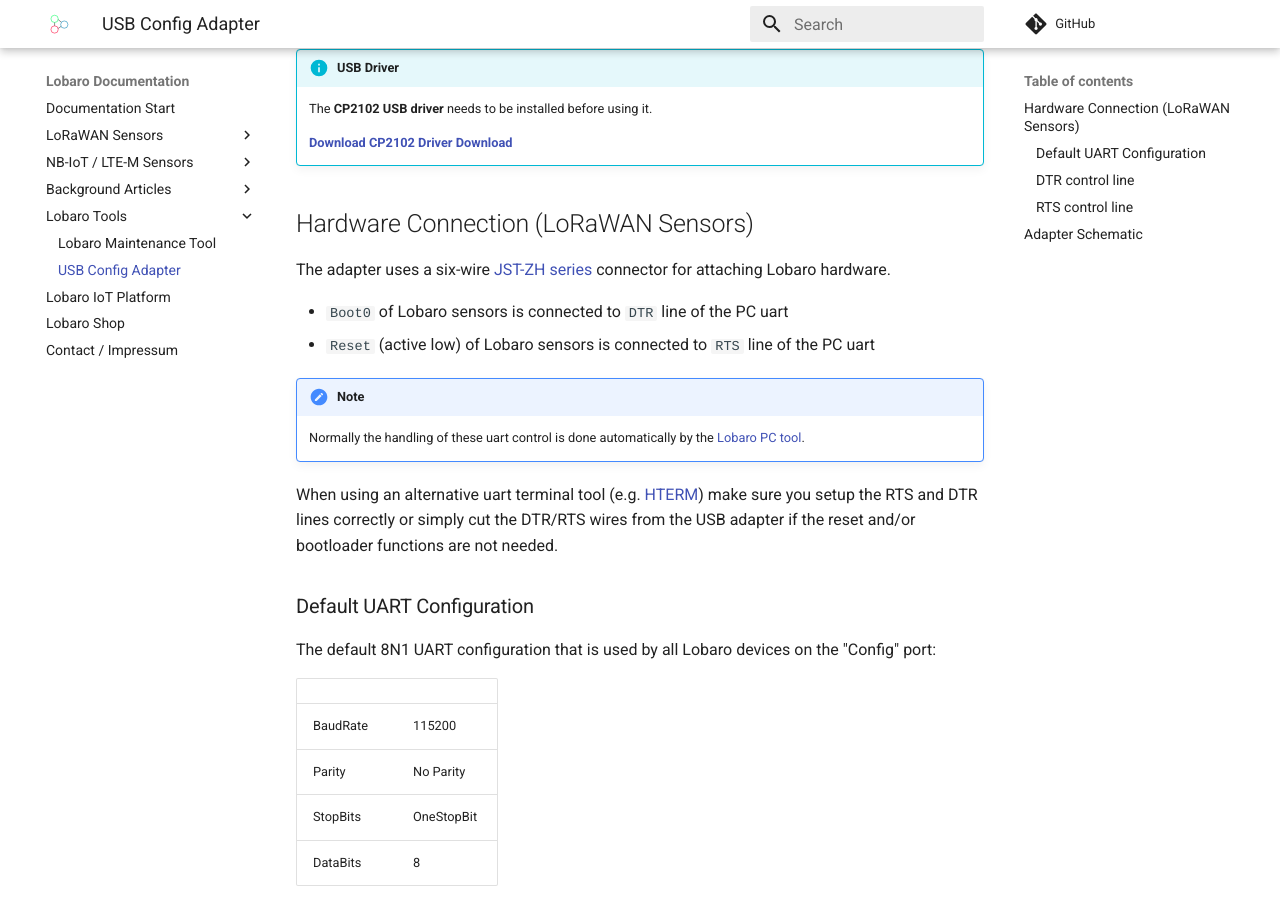
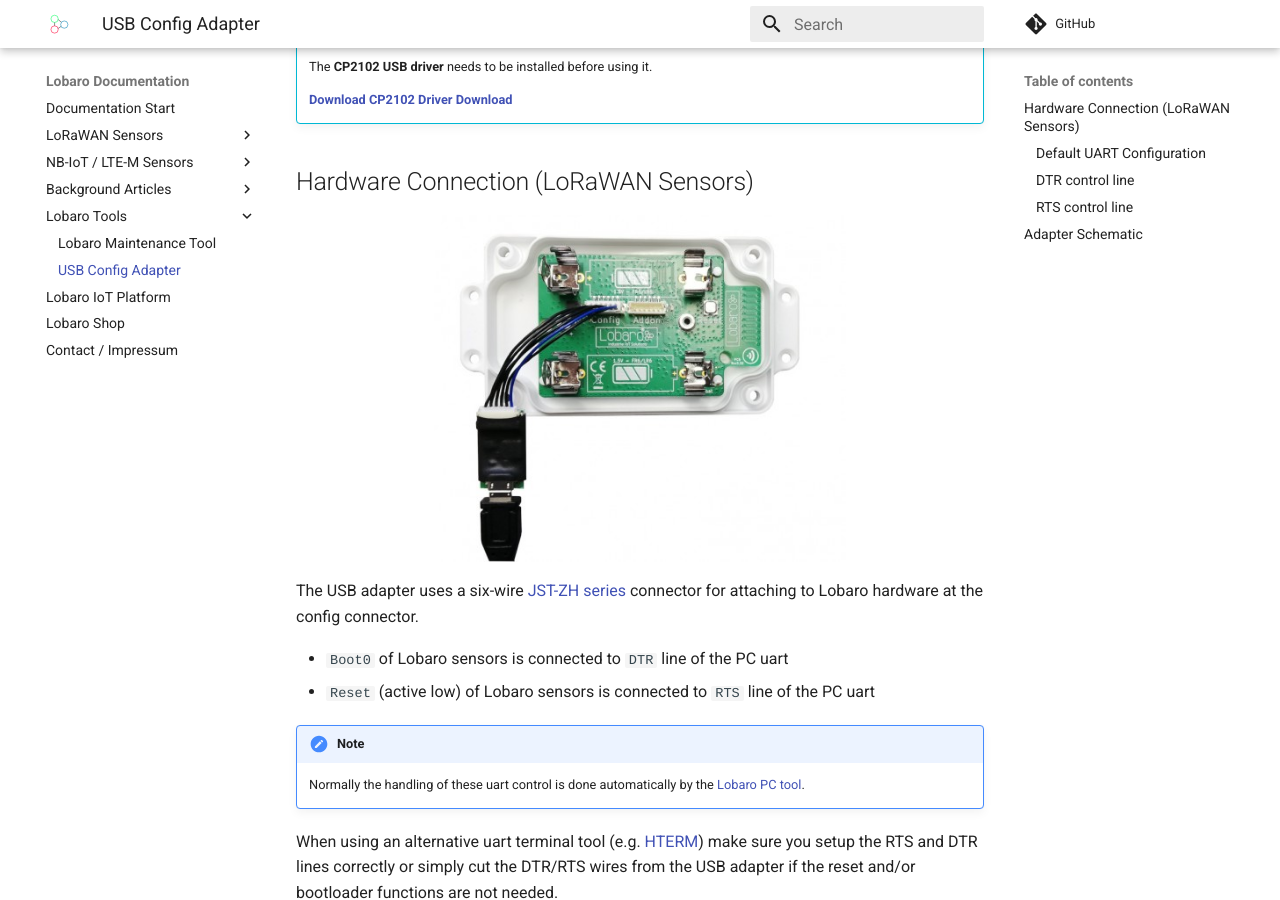
Before and after one commit to Lobaro/docs, an MkDocs documentation site: the page built from docs/tools/usb-config-adapter.md, in a window 1280 px wide and 900 px high, scrolled down 643 px. Built offline with MkDocs 1.6.1 and Material for MkDocs 9.7.7, drawn with Linux system fonts in a browser that asks for light colours; a script that is not in the unit is left out; comment, search, counter and statistics services are not loaded.

Commit message:
update config adapter image

```diff
--- a/docs/tools/usb-config-adapter.md
+++ b/docs/tools/usb-config-adapter.md
@@ -1,6 +1,6 @@
 # Lobaro USB configuration adapter
 
-![Picture USB Config Adapter](./img/lobaro-config-adapter.jpg)
+![Picture USB Config Adapter](./img/Lobaro-KonfigAdapter-Anot.jpg)
 
 The Lobaro USB configuration adapter connects the configuration serial uart of our hardware to a PC. It is useful for:
 
@@ -23,8 +23,10 @@
 
 ## Hardware Connection (LoRaWAN Sensors)
 
-The adapter uses a six-wire [JST-ZH series](http://www.jst-mfg.com/product/detail_e.php?series=287){: target="_blank"}
-connector for attaching Lobaro hardware.
+![Picture USB Config Adapter](./img/adapter1low.jpg){: style="width:60%; display: block; margin: 0 auto;"}
+
+The USB adapter uses a six-wire [JST-ZH series](http://www.jst-mfg.com/product/detail_e.php?series=287){: target="_blank"}
+connector for attaching to Lobaro hardware at the config connector.
 
 * `Boot0` of Lobaro sensors is connected to `DTR` line of the PC uart
 * `Reset` (active low) of Lobaro sensors is connected to `RTS` line of the PC uart
```
Also changed, not shown: docs/tools/img/Lobaro-KonfigAdapter-Anot.jpg (added), docs/tools/img/adapter1low.jpg (added).
